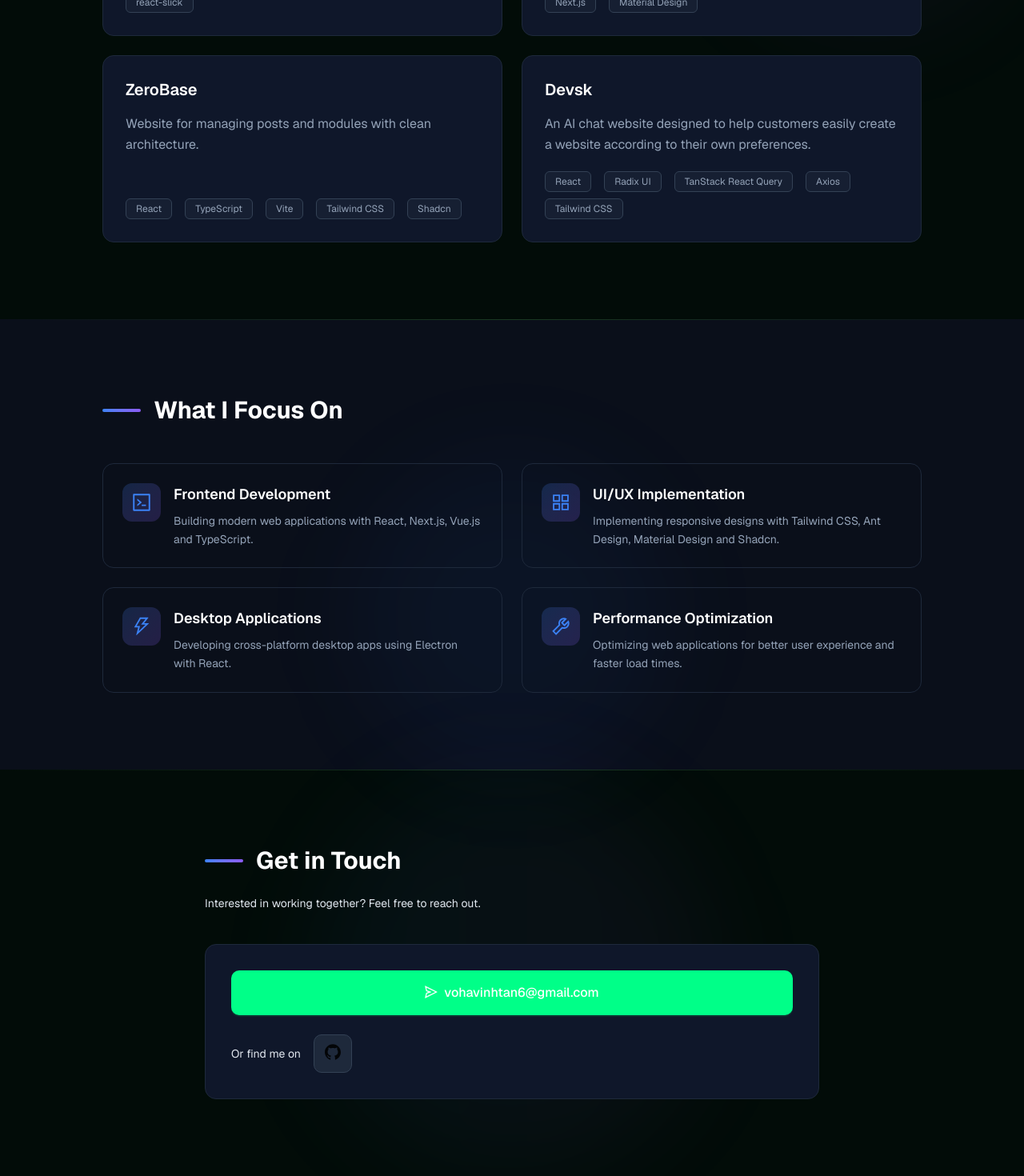
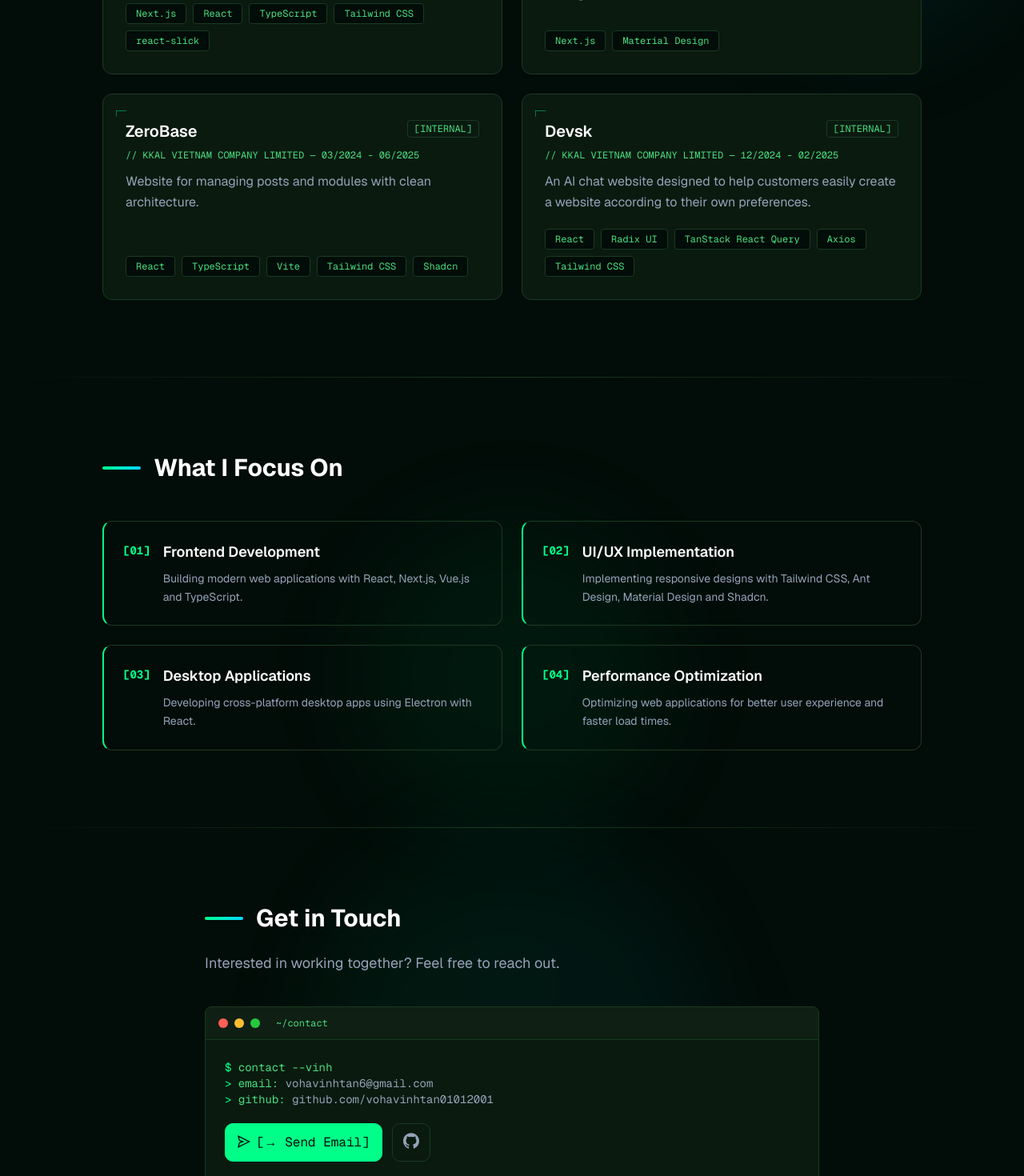
Before and after one commit to vohavinhtan01012001/portfolio, a Next.js app: page / in a window 1280 px wide. Shown: the part 2560-4030 px from the top of the page at 80% size. Built offline with nearby package versions, Linux system fonts and the light colour scheme; what @ant-design/nextjs-registry would draw is missing.

Commit message:
feat: redesign Projects, Focus, Contact sections with terminal hacker aesthetic

```diff
--- a/components/sections/ContactSection.tsx
+++ b/components/sections/ContactSection.tsx
@@ -1,79 +1,102 @@
 "use client";
 
-import { Typography, Button, Card } from "antd";
-import {
-  MailOutlined,
-  GithubOutlined,
-  LinkedinOutlined,
-  SendOutlined,
-} from "@ant-design/icons";
+import { motion } from "framer-motion";
+import { Button } from "antd";
+import { GithubOutlined, SendOutlined } from "@ant-design/icons";
 import { siteConfig } from "@/lib/data";
-import { useScrollAnimation } from "@/hooks";
-
-const { Title, Text } = Typography;
 
 export function ContactSection() {
-  const { ref, isVisible } = useScrollAnimation({ threshold: 0.2 });
-
   return (
     <section id="contact" className="py-24 px-6 relative">
       <div className="section-divider absolute top-0 left-0 right-0" />
+      <div className="absolute top-1/2 left-1/2 w-[500px] h-[500px] bg-gradient-to-r from-[#00ff88]/5 to-[#00d4ff]/5 rounded-full blur-3xl -translate-x-1/2 -translate-y-1/2" />
 
-      {/* Background decoration */}
-      <div className="absolute top-1/2 left-1/2 w-[500px] h-[500px] bg-gradient-to-r from-blue-500/5 to-purple-500/5 rounded-full blur-3xl -translate-x-1/2 -translate-y-1/2" />
+      <div className="max-w-3xl mx-auto relative z-10">
+        <motion.div
+          initial={{ opacity: 0, x: -30 }}
+          whileInView={{ opacity: 1, x: 0 }}
+          viewport={{ once: true, amount: 0.2 }}
+          transition={{ duration: 0.5 }}
+          className="flex items-center gap-4 mb-6"
+        >
+          <div className="w-12 h-1 bg-gradient-to-r from-[#00ff88] to-[#00d4ff] rounded-full" />
+          <h2 className="text-white text-3xl font-bold m-0">Get in Touch</h2>
+        </motion.div>
 
-      <div ref={ref} className="max-w-3xl mx-auto relative z-10">
-        <div
-          className={`flex items-center gap-4 mb-6 ${
-            isVisible ? "animate-fade-in-left" : "opacity-0"
-          }`}
+        <motion.p
+          initial={{ opacity: 0, y: 10 }}
+          whileInView={{ opacity: 1, y: 0 }}
+          viewport={{ once: true }}
+          transition={{ duration: 0.4, delay: 0.1 }}
+          className="text-[#94a3b8] text-lg mb-10"
         >
-          <div className="w-12 h-1 bg-gradient-to-r from-[#3b82f6] to-[#8b5cf6] rounded-full" />
-          <Title level={2} className="!text-white !text-3xl !mb-0 !font-bold">
-            Get in Touch
-          </Title>
+          Interested in working together? Feel free to reach out.
+        </motion.p>
+
+        <div className="bg-[#0a1a0f] border border-[#1a3a22] rounded-lg overflow-hidden">
+          {/* Terminal title bar */}
+          <div className="flex items-center gap-2 px-4 py-3 bg-[#0f1f14] border-b border-[#1a3a22]">
+            <div className="w-3 h-3 rounded-full bg-[#ff5f56]" />
+            <div className="w-3 h-3 rounded-full bg-[#ffbd2e]" />
+            <div className="w-3 h-3 rounded-full bg-[#27c93f]" />
+            <span className="ml-3 text-[#4ade80] font-mono text-xs">~/contact</span>
           </div>
 
-        <Text
-          className={`text-[#94a3b8] text-lg block mb-10 ${
-            isVisible ? "animate-fade-in-up delay-100" : "opacity-0"
-          }`}
+          {/* Terminal body */}
+          <div className="p-6 font-mono text-sm space-y-3">
+            <motion.p
+              initial={{ opacity: 0 }}
+              whileInView={{ opacity: 1 }}
+              viewport={{ once: true }}
+              transition={{ delay: 0.1 }}
+              className="text-[#4ade80] m-0"
             >
-          Interested in working together? Feel free to reach out.
-        </Text>
+              <span className="text-[#00ff88]">$ </span>contact --vinh
+            </motion.p>
 
-        <div
-          className={isVisible ? "animate-fade-in-up delay-200" : "opacity-0"}
+            <motion.div
+              initial={{ opacity: 0 }}
+              whileInView={{ opacity: 1 }}
+              viewport={{ once: true }}
+              transition={{ delay: 0.3 }}
+              className="space-y-2"
             >
-          <Card
-            className="!bg-[#0f172a] !border-[#1e293b] gradient-border"
-            styles={{ body: { padding: 32 } }}
+              <p className="text-[#94a3b8] m-0">
+                <span className="text-[#00ff88]">&gt; </span>
+                <span className="text-[#4ade80]">email:{"  "}</span>
+                {siteConfig.email}
+              </p>
+              <p className="text-[#94a3b8] m-0">
+                <span className="text-[#00ff88]">&gt; </span>
+                <span className="text-[#4ade80]">github: </span>
+                github.com/vohavinhtan01012001
+              </p>
+            </motion.div>
+
+            <motion.div
+              initial={{ opacity: 0, y: 10 }}
+              whileInView={{ opacity: 1, y: 0 }}
+              viewport={{ once: true }}
+              transition={{ delay: 0.5 }}
+              className="flex flex-col sm:flex-row gap-3 pt-2"
             >
-            <div className="flex flex-col gap-6">
               <Button
-                type="primary"
                 size="large"
                 icon={<SendOutlined />}
                 href={`mailto:${siteConfig.email}`}
-                className="!h-14 !text-base !font-medium glow-hover w-full sm:w-auto"
+                className="!h-12 !text-base !font-mono !bg-[#00ff88] !border-[#00ff88] !text-[#020c08] hover:!bg-[#00cc70] hover:!border-[#00cc70]"
               >
-                {siteConfig.email}
+                [→ Send Email]
               </Button>
-
-              <div className="flex items-center gap-4">
-                <Text className="text-[#64748b] text-sm">Or find me on</Text>
-                <div className="flex gap-3">
               <Button
                 size="large"
                 icon={<GithubOutlined className="!text-xl" />}
                 href={siteConfig.github}
                 target="_blank"
-                    className="!w-12 !h-12 !p-0 !bg-[#1e293b] !border-[#334155] hover:!border-[#3b82f6] hover:!text-[#3b82f6] flex items-center justify-center"
+                className="!h-12 !w-12 !p-0 !bg-transparent !border-[#1a3a22] !text-[#94a3b8] hover:!border-[#00d4ff] hover:!text-[#00d4ff] flex items-center justify-center"
               />
+            </motion.div>
           </div>
-              </div>
-            </div>
-          </Card>
         </div>
       </div>
     </section>
--- a/components/sections/FocusSection.tsx
+++ b/components/sections/FocusSection.tsx
@@ -1,80 +1,46 @@
 "use client";
 
-import { Typography, Card, Row, Col } from "antd";
-import {
-  CodeOutlined,
-  AppstoreOutlined,
-  ThunderboltOutlined,
-  ToolOutlined,
-} from "@ant-design/icons";
+import { motion } from "framer-motion";
 import { focusAreas } from "@/lib/data";
-import { useScrollAnimation } from "@/hooks";
-
-const { Title, Paragraph } = Typography;
-
-const icons = [
-  <CodeOutlined key="code" className="!text-2xl" />,
-  <AppstoreOutlined key="appstore" className="!text-2xl" />,
-  <ThunderboltOutlined key="thunder" className="!text-2xl" />,
-  <ToolOutlined key="tool" className="!text-2xl" />,
-];
 
 export function FocusSection() {
-  const { ref, isVisible } = useScrollAnimation({ threshold: 0.15 });
+  return (
+    <section id="focus" className="py-24 px-6 bg-[#020c08] relative">
+      <div className="section-divider absolute top-0 left-0 right-0" />
+      <div className="absolute bottom-0 left-1/2 w-96 h-96 bg-[#00ff88]/5 rounded-full blur-3xl -translate-x-1/2" />
 
-  return (
-    <section id="focus" className="py-24 px-6 bg-[#0a0f1a] relative">
-      <div className="section-divider absolute top-0 left-0 right-0" />
+      <div className="max-w-5xl mx-auto relative z-10">
+        <motion.div
+          initial={{ opacity: 0, x: -30 }}
+          whileInView={{ opacity: 1, x: 0 }}
+          viewport={{ once: true, amount: 0.2 }}
+          transition={{ duration: 0.5 }}
+          className="flex items-center gap-4 mb-12"
+        >
+          <div className="w-12 h-1 bg-gradient-to-r from-[#00ff88] to-[#00d4ff] rounded-full" />
+          <h2 className="text-white text-3xl font-bold m-0">What I Focus On</h2>
+        </motion.div>
 
-      {/* Background decoration */}
-      <div className="absolute bottom-0 left-1/2 w-96 h-96 bg-blue-500/5 rounded-full blur-3xl -translate-x-1/2" />
-
-      <div ref={ref} className="max-w-5xl mx-auto relative z-10">
-        <div
-          className={`flex items-center gap-4 mb-12 ${
-            isVisible ? "animate-fade-in-left" : "opacity-0"
-          }`}
-        >
-          <div className="w-12 h-1 bg-gradient-to-r from-[#3b82f6] to-[#8b5cf6] rounded-full" />
-          <Title level={2} className="!text-white !text-3xl !mb-0 !font-bold">
-            What I Focus On
-          </Title>
+        <div className="grid grid-cols-1 sm:grid-cols-2 gap-6">
+          {focusAreas.map((area, index) => (
+            <motion.div
+              key={area.title}
+              initial={{ opacity: 0, y: 20 }}
+              whileInView={{ opacity: 1, y: 0 }}
+              viewport={{ once: true }}
+              transition={{ duration: 0.4, delay: index * 0.1 }}
+              className="bg-transparent border border-[#1a3a22] border-l-2 border-l-[#00ff88] rounded-xl p-6 hover:bg-[#00ff88]/5 transition-all flex items-start gap-4"
+            >
+              <span className="font-mono text-[#00ff88] text-sm font-bold shrink-0 mt-0.5">
+                [{String(index + 1).padStart(2, "0")}]
+              </span>
+              <div>
+                <h3 className="text-white text-lg font-semibold mb-2 m-0">{area.title}</h3>
+                <p className="text-[#94a3b8] text-sm leading-relaxed m-0">{area.description}</p>
+              </div>
+            </motion.div>
+          ))}
         </div>
-
-        <Row gutter={[24, 24]}>
-          {focusAreas.map((area, index) => (
-            <Col xs={24} sm={12} key={area.title}>
-              <div
-                className={isVisible ? "animate-fade-in-up" : "opacity-0"}
-                style={{
-                  animationDelay: isVisible ? `${(index + 1) * 0.15}s` : "0s",
-                }}
-              >
-                <Card
-                  className="h-full !bg-transparent !border-[#1e293b] hover:!border-[#334155] transition-all group"
-                  styles={{ body: { padding: 24 } }}
-                >
-                  <div className="flex items-start gap-4">
-                    <div className="w-12 h-12 rounded-xl bg-gradient-to-br from-[#3b82f6]/20 to-[#8b5cf6]/20 flex items-center justify-center text-[#3b82f6] group-hover:from-[#3b82f6]/30 group-hover:to-[#8b5cf6]/30 transition-all shrink-0">
-                      {icons[index]}
-                    </div>
-                    <div>
-                      <Title
-                        level={4}
-                        className="!text-white !text-lg !mb-2 !font-semibold"
-                      >
-                        {area.title}
-                      </Title>
-                      <Paragraph className="!text-[#94a3b8] !mb-0 !text-sm !leading-relaxed">
-                        {area.description}
-                      </Paragraph>
-                    </div>
-                  </div>
-                </Card>
-              </div>
-            </Col>
-          ))}
-        </Row>
       </div>
     </section>
   );
--- a/components/sections/ProjectsSection.tsx
+++ b/components/sections/ProjectsSection.tsx
@@ -1,87 +1,91 @@
 "use client";
 
-import { Typography, Card, Tag, Button, Row, Col } from "antd";
-import { GithubOutlined, LinkOutlined } from "@ant-design/icons";
+import { motion } from "framer-motion";
+import { Button } from "antd";
+import { LinkOutlined } from "@ant-design/icons";
 import { projects } from "@/lib/data";
-import { useScrollAnimation } from "@/hooks";
-
-const { Title, Paragraph } = Typography;
 
 export function ProjectsSection() {
-  const { ref, isVisible } = useScrollAnimation({ threshold: 0.1 });
-
   return (
     <section id="projects" className="py-24 px-6 relative">
       <div className="section-divider absolute top-0 left-0 right-0" />
+      <div className="absolute top-1/3 right-0 w-96 h-96 bg-[#00d4ff]/5 rounded-full blur-3xl" />
 
-      {/* Background decoration */}
-      <div className="absolute top-1/3 right-0 w-96 h-96 bg-purple-500/5 rounded-full blur-3xl" />
+      <div className="max-w-5xl mx-auto relative z-10">
+        <motion.div
+          initial={{ opacity: 0, x: -30 }}
+          whileInView={{ opacity: 1, x: 0 }}
+          viewport={{ once: true, amount: 0.2 }}
+          transition={{ duration: 0.5 }}
+          className="flex items-center gap-4 mb-12"
+        >
+          <div className="w-12 h-1 bg-gradient-to-r from-[#00ff88] to-[#00d4ff] rounded-full" />
+          <h2 className="text-white text-3xl font-bold m-0">Projects</h2>
+        </motion.div>
 
-      <div ref={ref} className="max-w-5xl mx-auto relative z-10">
-        <div
-          className={`flex items-center gap-4 mb-12 ${
-            isVisible ? "animate-fade-in-left" : "opacity-0"
-          }`}
+        <div className="grid grid-cols-1 md:grid-cols-2 gap-6">
+          {projects.map((project, index) => (
+            <motion.div
+              key={project.title}
+              initial={{ opacity: 0, scale: 0.95 }}
+              whileInView={{ opacity: 1, scale: 1 }}
+              viewport={{ once: true }}
+              transition={{ duration: 0.4, delay: index * 0.08 }}
+              className="group bg-[#0a1a0f] border border-[#1a3a22] rounded-xl p-7 relative hover:border-[#00ff88] hover:shadow-[0_0_20px_rgba(0,255,136,0.12)] hover:-translate-y-1 transition-all flex flex-col"
             >
-          <div className="w-12 h-1 bg-gradient-to-r from-[#3b82f6] to-[#8b5cf6] rounded-full" />
-          <Title level={2} className="!text-white !text-3xl !mb-0 !font-bold">
-            Projects
-          </Title>
-        </div>
+              {/* Corner bracket decoration */}
+              <span className="absolute top-3 left-3 text-[#00ff88] font-mono text-xs opacity-50 select-none">
+                ┌─
+              </span>
 
-        <Row gutter={[24, 24]}>
-          {projects.map((project, index) => (
-            <Col xs={24} md={12} key={project.title}>
-              <div
-                className={`h-full ${isVisible ? "animate-scale-in" : "opacity-0"}`}
-                style={{
-                  animationDelay: isVisible ? `${(index + 1) * 0.15}s` : "0s",
-                }}
-              >
-                <Card
-                  className="h-full !bg-[#0f172a] !border-[#1e293b] gradient-border glow-hover group"
-                  styles={{ body: { padding: 28, display: "flex", flexDirection: "column", height: "100%" } }}
-                >
-                  <div className="flex items-start justify-between mb-4">
-                    <Title
-                      level={4}
-                      className="!text-white !text-xl !mb-0 !font-semibold group-hover:!text-[#3b82f6] transition-colors"
-                    >
+              <div className="flex items-start justify-between mb-2 mt-1">
+                <h3 className="text-white text-xl font-semibold group-hover:text-[#00ff88] transition-colors pr-3 m-0">
                   {project.title}
-                    </Title>
+                </h3>
+                <div className="flex items-center gap-2 shrink-0">
+                  {project.demo ? (
+                    <span className="font-mono text-xs text-[#00d4ff] border border-[#00d4ff]/40 px-2 py-0.5 rounded">
+                      [LIVE]
+                    </span>
+                  ) : (
+                    <span className="font-mono text-xs text-[#4ade80] border border-[#1a3a22] px-2 py-0.5 rounded">
+                      [INTERNAL]
+                    </span>
+                  )}
                   {project.demo && (
-                      <div className="flex gap-2">
                     <Button
                       type="text"
                       size="small"
-                          icon={<LinkOutlined className="!text-lg" />}
+                      icon={<LinkOutlined />}
                       href={project.demo}
                       target="_blank"
-                          className="!text-[#94a3b8] hover:!text-[#3b82f6] !w-8 !h-8 !p-0 flex items-center justify-center"
+                      className="!text-[#94a3b8] hover:!text-[#00ff88] !w-8 !h-8 !p-0 flex items-center justify-center"
                     />
-                      </div>
                   )}
                 </div>
+              </div>
 
-                  <Paragraph className="!text-[#94a3b8] !mb-5 !text-base !leading-relaxed flex-grow">
+              <p className="font-mono text-[#4ade80] text-xs mb-3 m-0">
+                // {project.company} — {project.period}
+              </p>
+
+              <p className="text-[#94a3b8] text-base leading-relaxed flex-grow mb-5 mt-0">
                 {project.description}
-                  </Paragraph>
+              </p>
 
               <div className="flex flex-wrap gap-2 mt-auto">
                 {project.tags.map((tag) => (
-                      <Tag
+                  <span
                     key={tag}
-                        className="!bg-[#1e293b]/50 !border-[#334155] !text-[#94a3b8] !text-xs !rounded-md !px-3 !py-1"
+                    className="bg-[#020c08] border border-[#1a3a22] text-[#4ade80] text-xs px-3 py-1 rounded font-mono"
                   >
                     {tag}
-                      </Tag>
+                  </span>
                 ))}
               </div>
-                </Card>
+            </motion.div>
+          ))}
         </div>
-            </Col>
-          ))}
-        </Row>
       </div>
     </section>
   );
```
Lines whose indentation alone changed are shown as unchanged.
